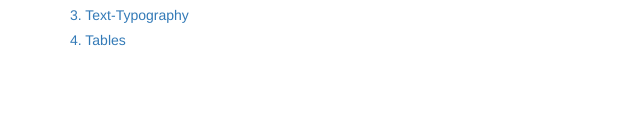
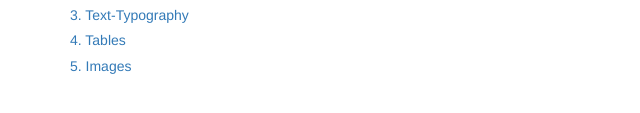
Before and after one commit to derrowap/derrowap.github.io, a plain HTML site: page index.html in a window 1280 px wide. Shown: the part 219-332 px from the top of the page, 0-640 px from the left. Drawn offline with nearby package versions, Linux system fonts and the light colour scheme.

Commit message:
updated table of contents to add 5. Images

```diff
--- a/index.html
+++ b/index.html
@@ -35,6 +35,10 @@
 		<a href="http://derrowap.github.io/4Tables.html">
 		4. Tables</a>
 	</h5>
+	<h5>
+		<a href="http://derrowap.github.io/5Images.html">
+		5. Images</a>
+	</h5>
 </div>
 
 </html>
```
